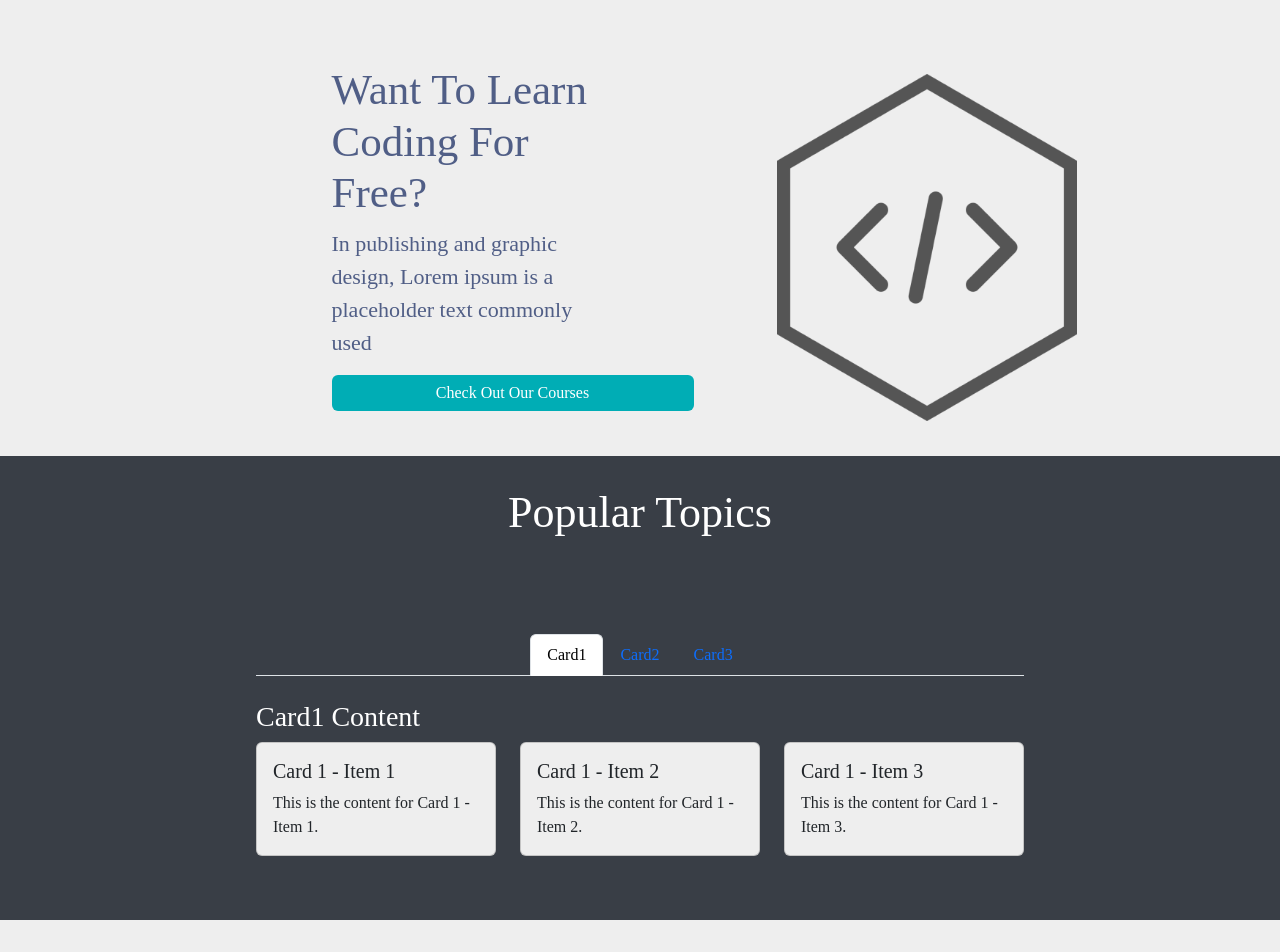
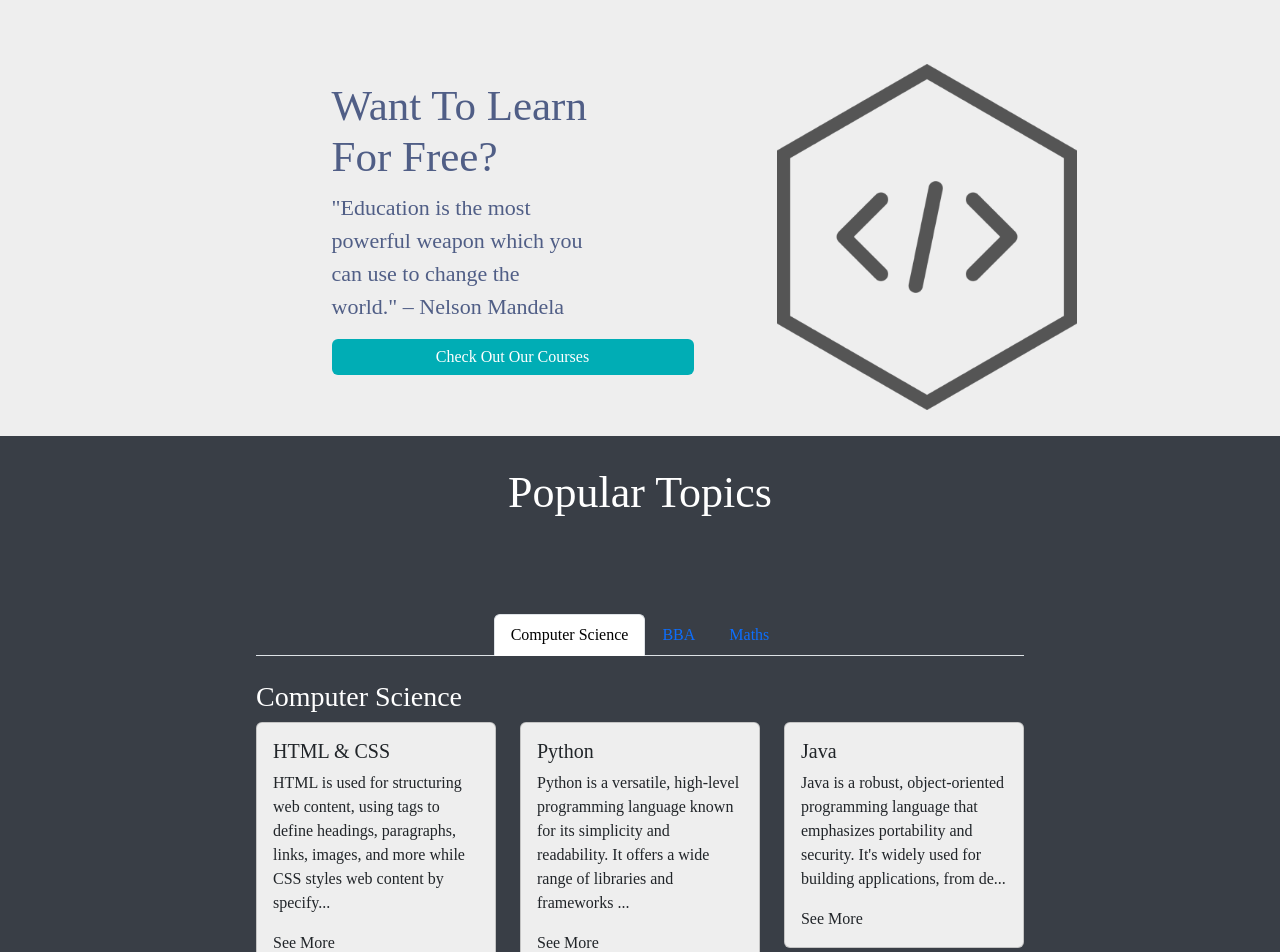
Before and after one commit to rayed152/HowTooo, a Next.js app: page /Home1 in a window 1280 px wide. Shown: the top 952 px of the page. Built offline with nearby package versions, Linux system fonts and the light colour scheme.

Commit message:
Made some changes in the navbar by adding a seciton of popular courses and in the first div of homeelements I add a description for the website also done making card1 section and added see more see less for cleanness

```diff
--- a/Components/homelements/FirstDiv.js
+++ b/Components/homelements/FirstDiv.js
@@ -14,10 +14,10 @@ function FirstDiv() {
         <div className="d-flex  flex-lg-row align-items-lg-center">
           <div className={styles.subdiv1}>
             <div style={{ marginLeft: "20%" }}>
-              <h1>Want To Learn Coding For Free?</h1>
+              <h1>Want To Learn For Free?</h1>
               <p>
-                In publishing and graphic design, Lorem ipsum is a placeholder
-                text commonly used
+                "Education is the most powerful weapon which you can use to
+                change the world." – Nelson Mandela
               </p>
               <Button>Check Out Our Courses</Button>
             </div>
--- a/Components/homelements/SecondDiv.js
+++ b/Components/homelements/SecondDiv.js
@@ -1,8 +1,50 @@
-import React from "react";
+import React, { useState } from "react";
 import styles from "./cssfiles/seconddiv.module.css";
-import { Nav, Tab, Card, Button } from "react-bootstrap";
+import { Nav, Tab, Card } from "react-bootstrap";
 
 function SecondDiv() {
+  const [expandedMap, setExpandedMap] = useState({});
+
+  const toggleExpand = (cardId) => {
+    setExpandedMap((prevExpandedMap) => ({
+      ...prevExpandedMap,
+      [cardId]: !prevExpandedMap[cardId],
+    }));
+  };
+
+  const renderCardText = (text, cardId) => {
+    const maxLength = 200;
+    const truncatedText =
+      text.length > maxLength ? text.slice(0, maxLength) + "..." : text;
+
+    if (expandedMap[cardId]) {
+      return (
+        <div>
+          <Card.Text>{text}</Card.Text>
+          <button
+            className={styles.seeMoreButton}
+            onClick={() => toggleExpand(cardId)}
+          >
+            See Less
+          </button>
+        </div>
+      );
+    } else {
+      return (
+        <div>
+          <Card.Text>{truncatedText}</Card.Text>
+          {text.length > maxLength && (
+            <button
+              className={styles.seeMoreButton}
+              onClick={() => toggleExpand(cardId)}
+            >
+              See More
+            </button>
+          )}
+        </div>
+      );
+    }
+  };
   return (
     <div style={{ backgroundColor: "#393E46" }}>
       <div className={`text-center pb-4 pt-4 ${styles.header}`}>
@@ -19,13 +61,13 @@ function SecondDiv() {
               style={{ width: "70%" }}
             >
               <Nav.Item>
-                <Nav.Link eventKey="#card1">Card1</Nav.Link>
+                <Nav.Link eventKey="#card1">Computer Science</Nav.Link>
               </Nav.Item>
               <Nav.Item>
-                <Nav.Link eventKey="#card2">Card2</Nav.Link>
+                <Nav.Link eventKey="#card2">BBA</Nav.Link>
               </Nav.Item>
               <Nav.Item>
-                <Nav.Link eventKey="#card3">Card3</Nav.Link>
+                <Nav.Link eventKey="#card3">Maths</Nav.Link>
               </Nav.Item>
             </Nav>
             <div className="col-lg-2 d-lg-block d-none"></div>
@@ -35,14 +77,20 @@ function SecondDiv() {
             <div className="col-lg-2 d-lg-block d-none"></div>
             <Tab.Pane eventKey="#card1">
               <div id="card1" className="mt-4">
-                <h3>Card1 Content</h3>
+                <h3>Computer Science</h3>
                 <div className="row">
                   <div className="col-md-4">
                     <Card className={`${styles.cards}`}>
                       <Card.Body>
-                        <Card.Title>Card 1 - Item 1</Card.Title>
+                        <Card.Title>HTML & CSS</Card.Title>
                         <Card.Text>
-                          This is the content for Card 1 - Item 1.
+                          {renderCardText(
+                            `HTML is used for structuring web content, using tags
+                          to define headings, paragraphs, links, images, and
+                          more while CSS styles web content by specifying
+                          colors, fonts, layout, and design for HTML elements.`,
+                            "card1-item1"
+                          )}
                         </Card.Text>
                       </Card.Body>
                     </Card>
@@ -50,9 +98,18 @@ function SecondDiv() {
                   <div className="col-md-4">
                     <Card className={`${styles.cards}`}>
                       <Card.Body>
-                        <Card.Title>Card 1 - Item 2</Card.Title>
+                        <Card.Title>Python</Card.Title>
                         <Card.Text>
-                          This is the content for Card 1 - Item 2.
+                          {renderCardText(
+                            `Python is a versatile, high-level programming language
+                          known for its simplicity and readability. It offers a
+                          wide range of libraries and frameworks for various
+                          tasks, making it popular for web development, data
+                          analysis, artificial intelligence, and automation.
+                          Python's clean syntax and extensive community support
+                          contribute to its widespread use and appeal.`,
+                            "card1-item2"
+                          )}
                         </Card.Text>
                       </Card.Body>
                     </Card>
@@ -60,9 +117,19 @@ function SecondDiv() {
                   <div className="col-md-4">
                     <Card className={`${styles.cards}`}>
                       <Card.Body>
-                        <Card.Title>Card 1 - Item 3</Card.Title>
+                        <Card.Title>Java</Card.Title>
                         <Card.Text>
-                          This is the content for Card 1 - Item 3.
+                          {renderCardText(
+                            `Java is a robust, object-oriented programming language
+                          that emphasizes portability and security. It's widely
+                          used for building applications, from desktop to
+                          enterprise software. Java code runs on a virtual
+                          machine (JVM), ensuring compatibility across different
+                          platforms. Its strong ecosystem, vast libraries, and
+                          platform independence make Java a cornerstone of
+                          modern software development.`,
+                            "card1-item3"
+                          )}
                         </Card.Text>
                       </Card.Body>
                     </Card>
@@ -88,7 +155,7 @@ function SecondDiv() {
                   <div className="col-md-4">
                     <Card className={`${styles.cards}`}>
                       <Card.Body>
-                        <Card.Title>Card 2 - Item 2</Card.Title>
+                        <Card.Title>Card 2 Item 2</Card.Title>
                         <Card.Text>
                           This is the content for Card 2 - Item 2.
                         </Card.Text>
--- a/Components/homelements/cssfiles/firstdiv.module.css
+++ b/Components/homelements/cssfiles/firstdiv.module.css
@@ -36,6 +36,6 @@
 
 .subdiv2.hovered {
   /* Styles for the image container during hover */
-  transform: scale(1.1); /* Increase the scale of the image */
-  transition: transform 0.3s ease; /* Add a smooth transition effect */
+  transform: scale(1); /* Increase the scale of the image */
+  transition: transform 0.4s ease; /* Add a smooth transition effect */
 }
```
Also changed, not shown: Components/homelements/Login.js (deleted, +0 -7 lines), Components/navbars/Navbar1.js (+9 -4 lines).
